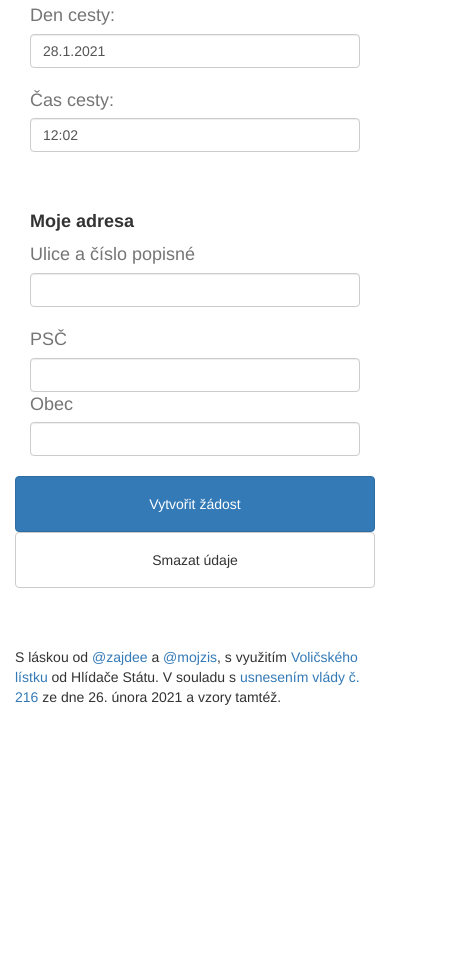
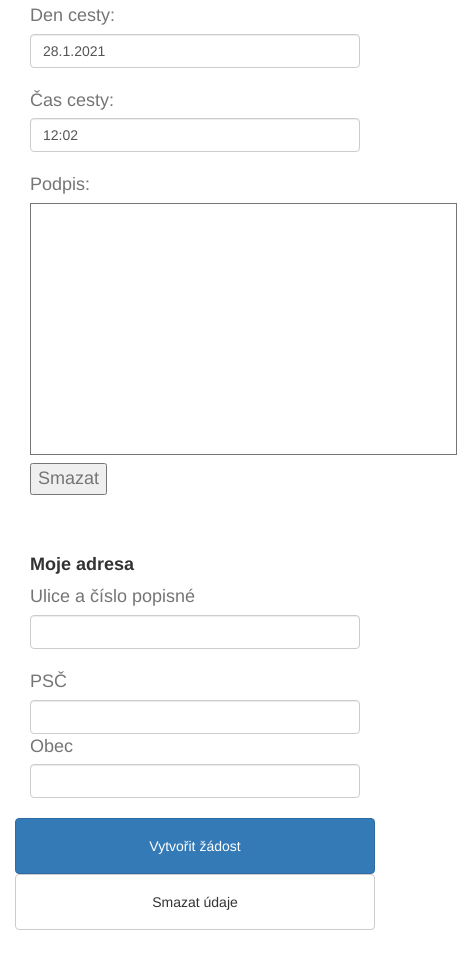
Before and after one commit to mojzis/cestne-prohlaseni, a website: page index.html in a window 390 px wide. Shown: the part 845-1813 px from the top of the page, 457 px wide, since content can reach past the window. Before the commit the page ends 1562 px from the top, so only its background shows below. Drawn offline with nearby package versions, Linux system fonts and the light colour scheme.

Commit message:
wip: signature pad

```diff
--- a/index.html
+++ b/index.html
@@ -20,6 +20,10 @@
     <script src="https://cdn.jsdelivr.net/npm/moment@2.24.0/moment.min.js" identity="sha384-QliZbpszoo4jiVyo529dYiKgGQySM0I/kSJcvQcVkMXCqiIoEfRQLsvUwVNLcOqP" crossorigin="anonymous"></script>
     <script src="https://cdn.jsdelivr.net/npm/vue@2.6.8/dist/vue.min.js" integrity="sha384-tJs0vlPyuG7XcysSkZ0VtWsM/uztJkUtpLwb6HzV5NSgSwGqdW61IBOBJDhbUf+K" crossorigin="anonymous"></script>
     <script src="https://cdn.jsdelivr.net/npm/vue-router@3.0.2/dist/vue-router.min.js" integrity="sha384-EnzMJi5PirMz1dgUr9a4DUHwg7e71+fxk3jLLfJn1vljGydxX8c6bdDYdPDE8224" crossorigin="anonymous"></script>
+    <!--script src="https://cdn.jsdelivr.net/npm/signature_pad@2.3.2/dist/signature_pad.min.js" type="module"></script-->
+    <script src="https://cdn.jsdelivr.net/npm/signature_pad@2.3.2/dist/signature_pad.min.js"></script>
+
+    <!--script src="https://cdn.jsdelivr.net/npm/vue-signature-pad@2.0.2/dist/vue-signature-pad.esm.min.js" crossorigin="anonymous" type="module"></script-->
     <script src="assets/html2pdf.bundle.min.js"></script>
 </head>
 
@@ -93,6 +97,22 @@
                             <div class="col-xs-12 col-sm-10">
                                 <label for="time" class="required">Čas cesty:</label>
                                 <input id="time" v-model="travelData.time" class="form-control" type="text">
+                            </div>
+                        </div>
+                        <div class="row">
+                            <div class="col-xs-12 col-sm-10">
+                                <label for="signature">Podpis:</label><br>
+                                <Signature signature-for="customerSignature" data-vv-name="customerSignature"  />
+
+<template id="signature-pad-template" width="100%">
+    <div id="signature-pad" class="signature-pad" width="100%">
+    <div class="signature-pad__body" width="100%">
+      <canvas name="signature" id="signature" ref="canvas" width="425" height="250"></canvas>
+    </div>
+    <button type="button" v-on:click="clearSignature()">Smazat</button>
+
+  </div>
+</template>
                             </div>
                         </div>
 
@@ -181,6 +201,7 @@
                     <strong>Podpis:</strong> ……………………………..<br>
                 </p>
                 <p>
+<hr>
 <sup>1</sup>Pokud bylo místo trvalého pobytu nebo bydliště opuštěno před vyhlášením příslušného krizového opatření,
 uvede se jen místo aktuálního pobytu.</p>
             </div>
@@ -200,11 +221,42 @@ uvede se jen místo aktuálního pobytu.</p>
             return { x: 0, y: 0 }
         }
     });
+//var canvas = document.querySelector("canvas");
+//var signaturePad = new SignaturePad(canvas);
     router.beforeEach(function(to, from, next) {
         if (paths.indexOf(to.path) == -1) {
             next({ path: '/form', replace: true });
         } else next();
     })
+Vue.component('Signature', {
+    props: ['signatureFor'],
+    template: '#signature-pad-template',
+  data: () => ({
+	pad: null,
+	signature: null
+  }),
+    mounted() {
+	this.pad = new SignaturePad(this.$refs.canvas)
+	this.pad.name = this.signatureFor
+    },
+    methods: {
+	saveSignature: function() {
+	    this.signature = this.pad.toDataURL()
+	    this.$emit('signed', this.signature)
+	},
+	clearSignature: function() {
+	    this.pad.clear()
+	    this.signature = null
+	    this.$emit('signed', null)
+	},
+	resizeCanvas: function() {
+	    var ratio =  Math.max(window.devicePixelRatio || 1, 1);
+      this.$refs.canvas.width = this.$refs.canvas.offsetWidth * ratio
+      this.$refs.canvas.height = this.$refs.canvas.offsetHeight * ratio
+      this.$refs.canvas.getContext('2d').scale(ratio, ratio)
+	}
+    }
+})
     Vue.filter('dateCZ', function(dateString) {
         const date = moment(dateString);
         return date.isValid() ? date.format('D. M. YYYY') : "";
@@ -638,6 +690,9 @@ uvede se jen místo aktuálního pobytu.</p>
         margin: 0px;
         position: relative;
     }
+    canvas#signature {
+        border: 1px solid;
+    }
     </style>
     <footer>
         <div class="container">
```
